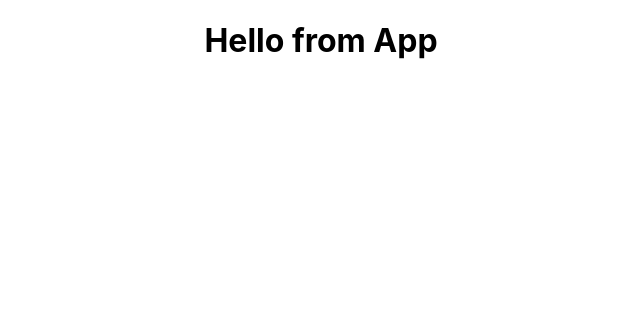
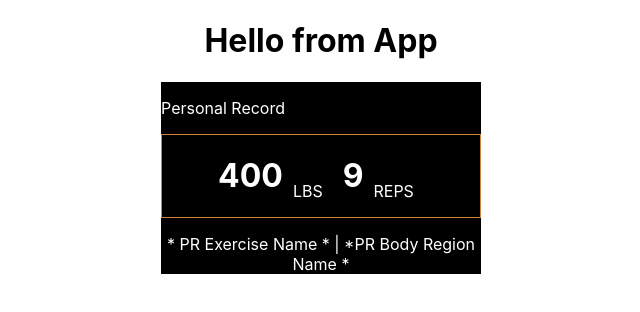
Before and after one commit to bw-weightlifting-journal-3/frontend-weight-lifting, a React (Create React App) app in the folder weight-lifting/: page / in a window 1280 px wide. Shown: the top 312 px of the page, without its empty margins (319-959 px from the left). Built offline with nearby package versions, Linux system fonts and the light colour scheme; no server answers; the HTML template or start-up script is replaced by a standard one.

Commit message:
Added in my own setMaxWeight() and setRepsOfMaxWeight() so that I can use those as placeholders instead of hardcoding strings in my HTML until the API is fixed. Made changes to the styling in App.css to make it look closer to the wireframe/plan

```diff
--- a/weight-lifting/src/App.css
+++ b/weight-lifting/src/App.css
@@ -36,3 +36,51 @@
     transform: rotate(360deg);
   }
 }
+
+
+.pr-component {
+  max-width: 25%;
+  color: white;
+  background-color: black;
+  margin: auto;
+}
+
+.pr-title {
+  display: flex;
+  align-items: flex-start;
+}
+
+.pr-numbers {
+  display: flex;
+  flex-direction: row;
+  justify-content: center;
+
+  border: 1px solid peru;
+
+}
+
+.pr-max-weight {
+  display: flex;
+  flex-direction: row;
+  align-content: bottom;
+}
+
+.pr-max-reps {
+  display: flex;
+  flex-direction: row;
+  align-content: bottom;
+}
+
+.lbs {
+  padding-right: 20px;
+  padding-left: 10px;
+  align-self: flex-end;
+}
+
+.reps {
+  padding-right: 10px;
+  padding-left: 10px;
+  align-self: flex-end;
+}
+
+/* border: 1px solid peru; */
--- a/weight-lifting/src/App.js
+++ b/weight-lifting/src/App.js
@@ -1,10 +1,14 @@
 import React from 'react';
 import './App.css';
+import PersonalRecord from "./Components/PersonalRecord"
+
 
 function App() {
   return (
     <div className='App'>
       <h1>Hello from App</h1>
+      <PersonalRecord/>
+
     </div>
   );
 }
--- a/weight-lifting/src/Components/PersonalRecord.jsx
+++ b/weight-lifting/src/Components/PersonalRecord.jsx
@@ -18,8 +18,8 @@ export default function PersonalRecord() {
           .get("https://bw-weightlifting-journal.herokuapp.com/api/user")
           .then(
             res => {
-              setMaxWeight(400)
-              setRepsOfMaxWeight(9)
+            //   setMaxWeight(res./*fill this out later*/)
+            //   setRepsOfMaxWeight(res./*fill this out later*/)
 
               console.log("Succesfully recieved data", res)
             }
@@ -30,12 +30,16 @@ export default function PersonalRecord() {
             }
           )
         };
+
+        setMaxWeight(400)
+        setRepsOfMaxWeight(9)
+
         getMaxWeight();
 
       }, []);
 
     return(
-        <div className="pr">
+        <div className="pr-component">
             <div className="pr-title container">
                 <p>Personal Record</p>
             </div>
@@ -43,19 +47,19 @@ export default function PersonalRecord() {
             <div className="pr-numbers container">
 
                 <div className="pr-max-weight container">
-                    <h1 className="pr-max-weight-number">{maxWeight}400</h1>
+                    <h1 className="pr-max-weight-number">{maxWeight}</h1>
                     <p className="units-of-measure lbs">LBS</p>
                 </div>
 
                 <div className="pr-max-reps container">
-                    <h1 className="pr-max-reps-number">{repsOfMaxWeight}9</h1>
+                    <h1 className="pr-max-reps-number">{repsOfMaxWeight}</h1>
                     <p className="units-of-measure reps">REPS</p>
                 </div>
 
             </div>
 
             <div className="pr-exercise-body-region container">
-                <p className="pr-exercise-body-region">{/* PR Exercise Name */}* PR Exercise Name * | {/* PR Body Region Name */} PR Body Region Name *</p>
+                <p className="pr-exercise-body-region">{/* PR Exercise Name */}* PR Exercise Name *   |   {/* PR Body Region Name */} *PR Body Region Name *</p>
             </div>
         </div>
 
```
